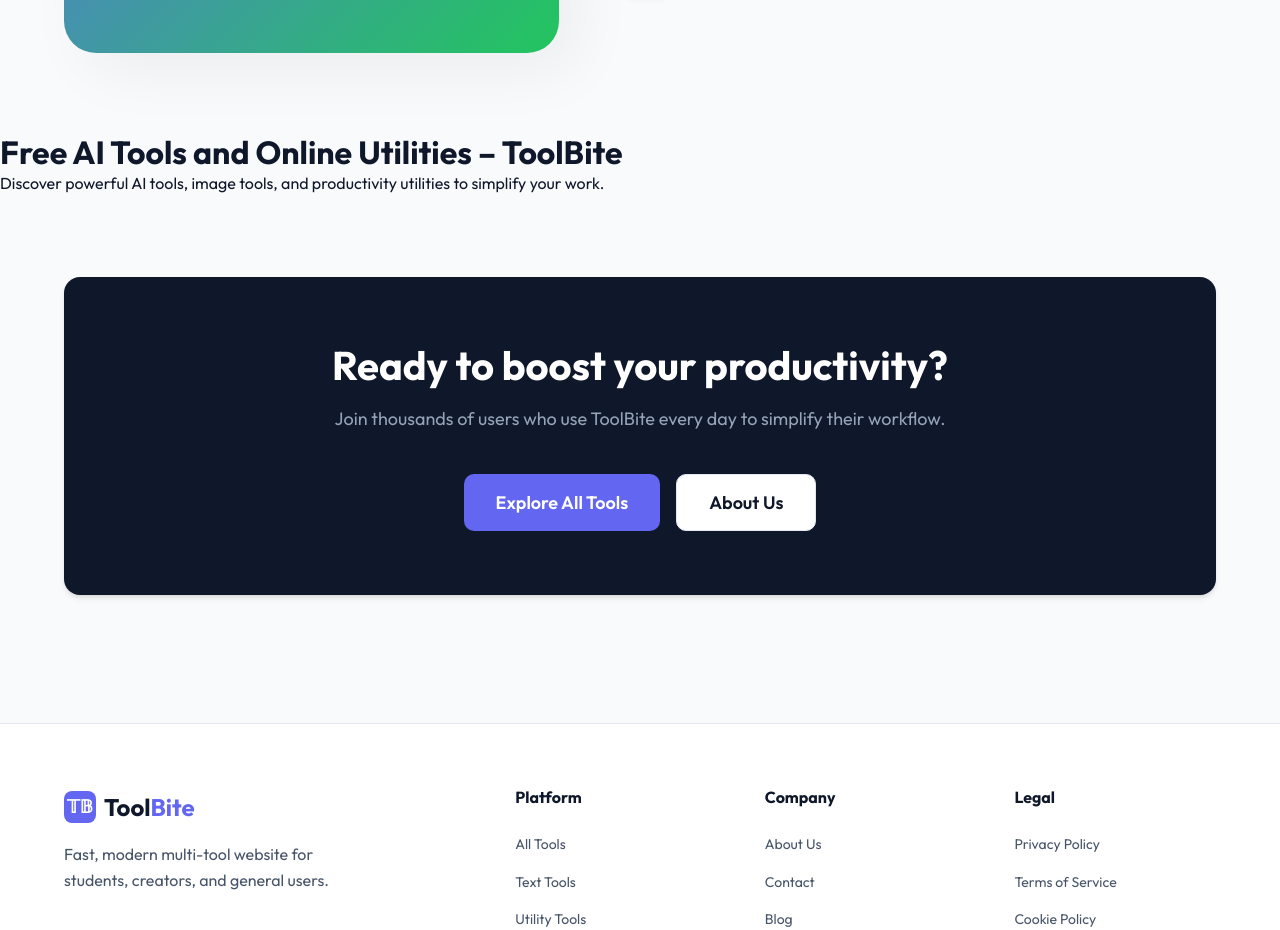
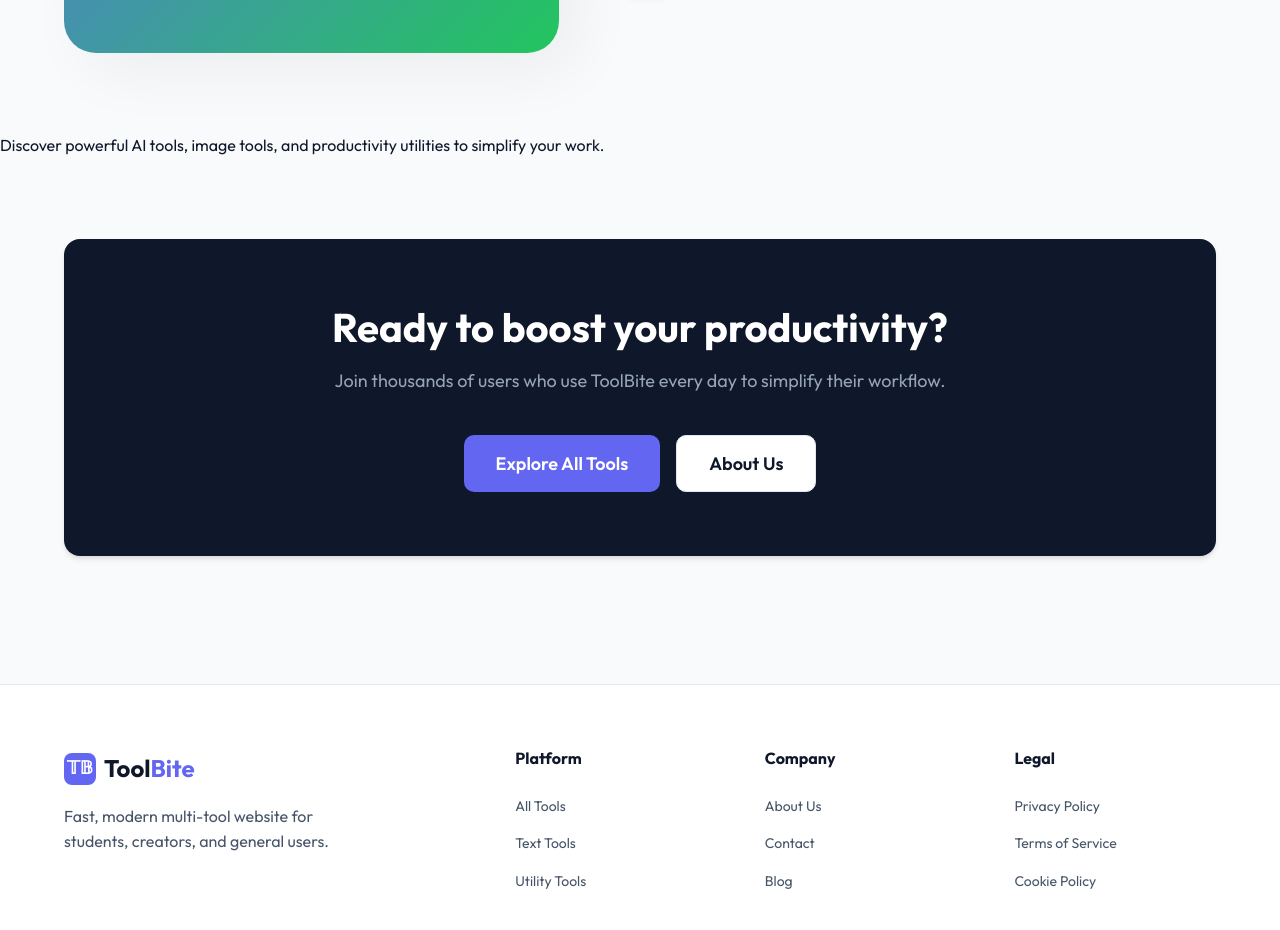
Before and after one commit to aryansingh-00/toolbite, a React (Vite) app: page / in a window 1280 px wide. Shown: the part 3160-4090 px from the top of the page. Built offline with nearby package versions, Linux system fonts and the light colour scheme.

Commit message:
Added homepage H1 for SEO

```diff
--- a/src/pages/Home.jsx
+++ b/src/pages/Home.jsx
@@ -132,9 +132,7 @@
           </div>
         </div>
       </section>
-       <h1 className="text-4xl font-bold text-center mt-6">
-Free AI Tools and Online Utilities – ToolBite
-</h1>
+
 
 <p className="text-center mt-3 text-gray-600">
 Discover powerful AI tools, image tools, and productivity utilities to simplify your work.
```
